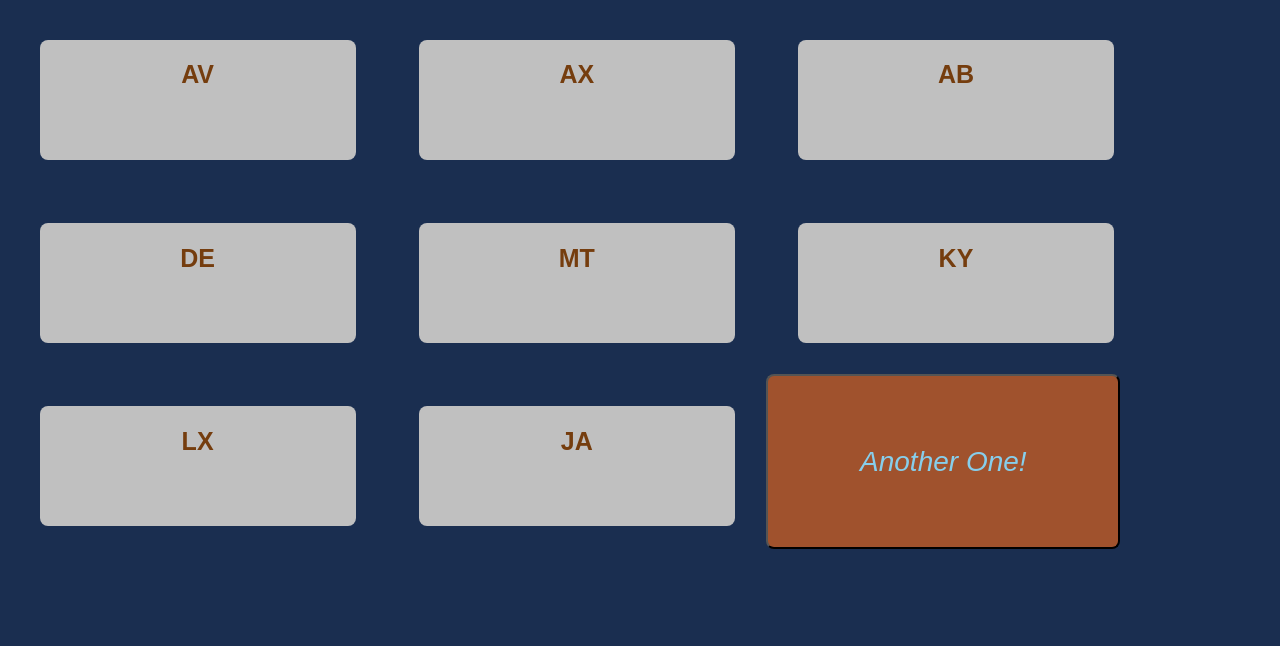
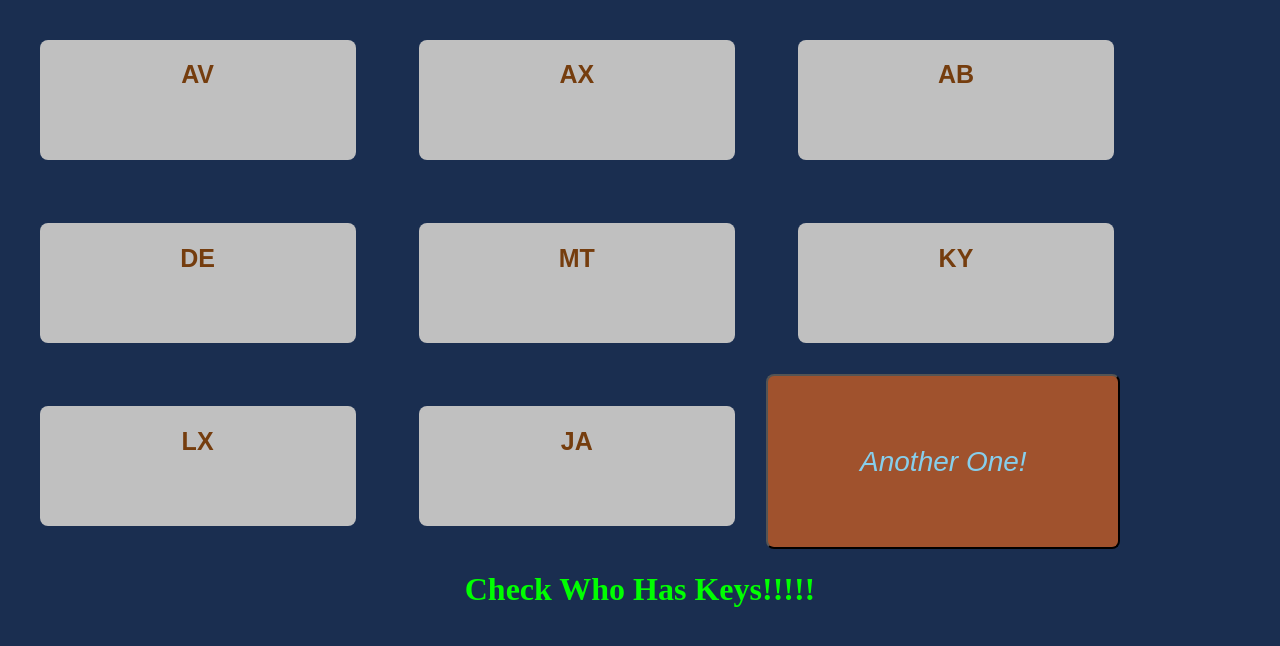
Before and after one commit to Zachsquach56/jssort4, a plain HTML site: page index.html in a window 1280 px wide. Drawn offline with Linux system fonts and the light colour scheme.

Commit message:
Dont leave home with out them!!

```diff
--- a/ZapGenCSS_1.css
+++ b/ZapGenCSS_1.css
@@ -79,3 +79,7 @@ label{
 div{
     float: left;
 }
+
+#JamesBond{
+    color: lime;
+}
--- a/index.html
+++ b/index.html
@@ -20,6 +20,8 @@
 
     <button onclick="CallLine();">Another One!</button><br>
 
+    <h1 id="JamesBond">Check Who Has Keys!!!!!</h1>
+
 </body>
 <script type="text/javascript" src="randotrash_2.1.js"></script>
 </html>
```
